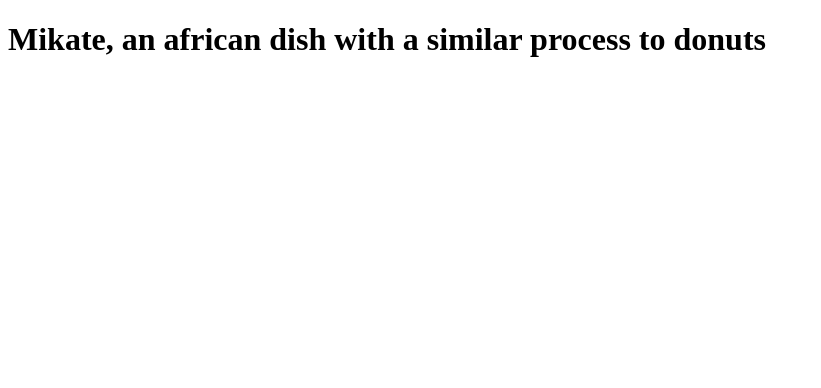
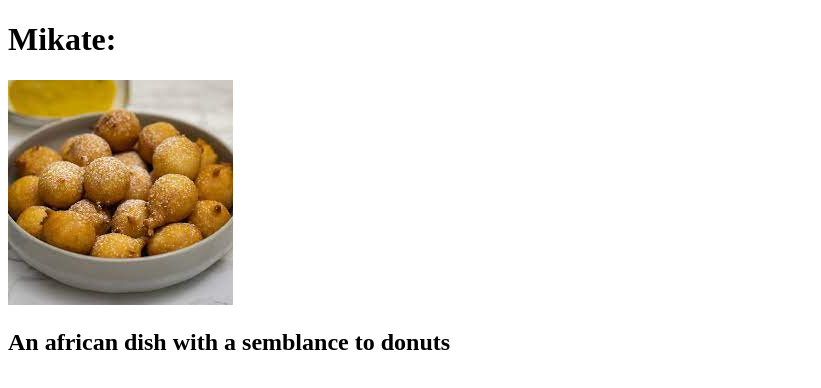
Before and after one commit to AlfreyN/odin-recipes, a plain HTML site: page recipes/mikate.html in a window 1280 px wide. Shown: the whole page, without its empty margins (0-821 px from the left). Drawn offline with Linux system fonts and the light colour scheme.

Commit message:
Additions to directory Added a directory for images which I will use. only mikate for now

```diff
--- a/recipes/mikate.html
+++ b/recipes/mikate.html
@@ -5,6 +5,10 @@
     <title>mikate page</title>
 </head>
 <body>
-    <h1>Mikate, an african dish with a similar process to donuts</h1>
+    <h1>Mikate:</h1>
+    <img src="../images/mikate.jpeg">
+
+    <h2>An african dish with a semblance to donuts</h2>
+
 </body>
 </html>
```
Also changed, not shown: index.html (+1 -0 lines), images/mikate.jpeg (added).
